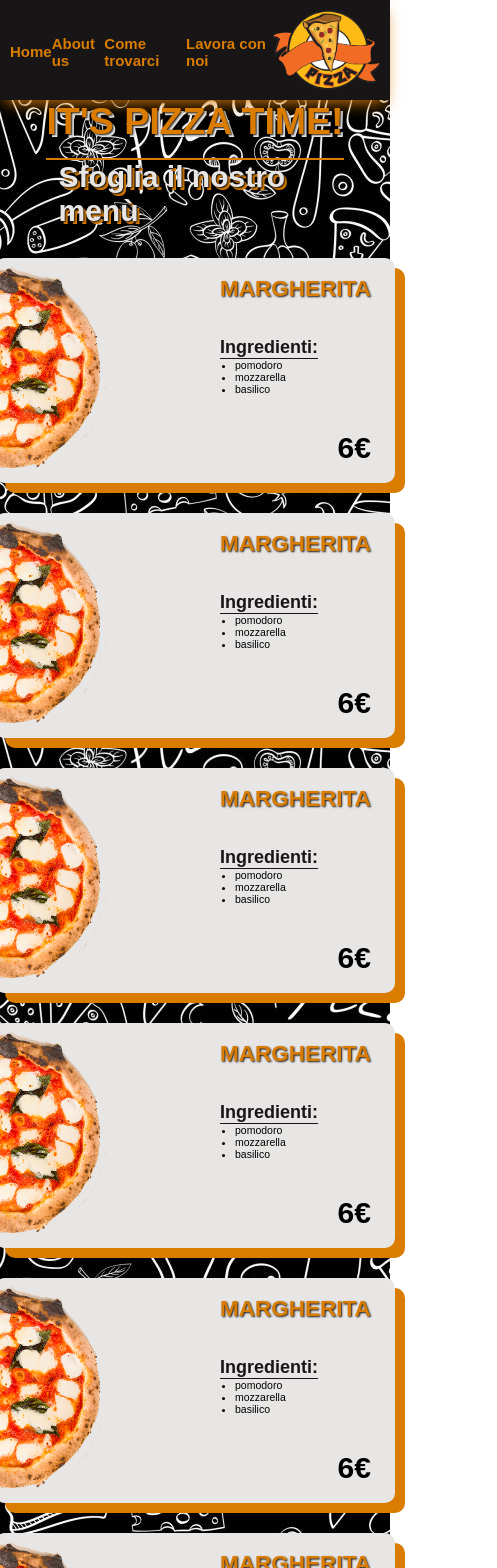
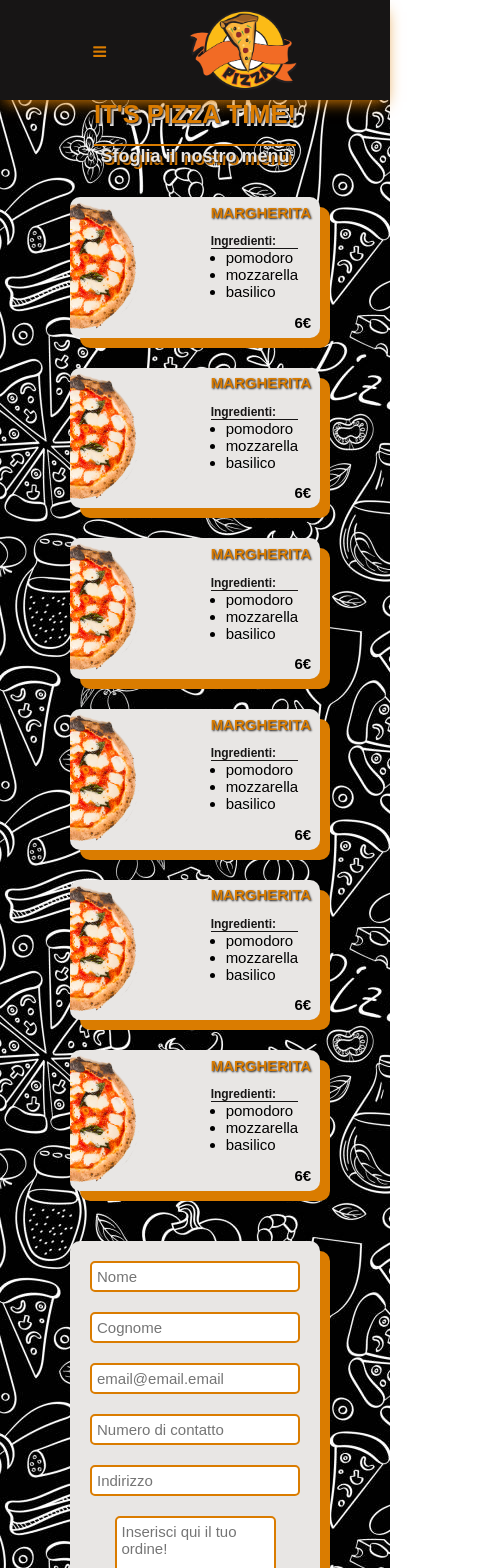
Before and after one commit to RcoRed/pizzeria, a Vue app: page / in a window 390 px wide. Shown: the top 1568 px of the page, 497 px wide, since content can reach past the window. Built offline with nearby package versions, Linux system fonts and the light colour scheme.

Commit message:
dovrebbe essere completamente responsive

```diff
--- a/src/assets/styles/components/FooterComponent.scss
+++ b/src/assets/styles/components/FooterComponent.scss
@@ -11,6 +11,11 @@ footer{
     flex-direction: row;
     justify-content: space-evenly;
     align-items: center;
+    @media screen and (max-width: 900px) {
+        flex-direction: column-reverse;
+        height: fit-content;
+        row-gap: 20px;
+    }
     img{
         height: calc($footer-height - ($footer-padding * 2));
     }
--- a/src/assets/styles/components/FormComponent.scss
+++ b/src/assets/styles/components/FormComponent.scss
@@ -10,16 +10,20 @@
     row-gap: 20px;
     padding: 20px;
     @media screen and (max-width: 900px) {
-        width: 600px;
+        width: 500px;
     }
     @media screen and (max-width: 576px) {
-        width: 400px;
+        width: 250px;
     }
     //non so perchè ma &:nth-child(){} non funziona...
     .nominative, .contact{
         display: flex;
         flex-direction: row;
         justify-content: space-evenly;
+        @media screen and (max-width: 900px) {
+            flex-direction: column;
+            row-gap: 20px;
+        }
     }
     .address{
         display: flex;
--- a/src/assets/styles/components/HeaderComponent.scss
+++ b/src/assets/styles/components/HeaderComponent.scss
@@ -1,6 +1,10 @@
 @import "/src/assets/styles/attributes.scss";
 
 header{
+    #hamburger-menu{
+        position: absolute;
+        visibility: hidden;
+    }
     z-index: 2; //perchè se no l'immagine della pizza (relative), nello scorrere va sopra l'header e non saprei in quale altro modo risolverlo
     position: fixed;
     top: 0px;
@@ -15,13 +19,24 @@ header{
         flex-direction: row;
         justify-content: space-evenly;
         align-items: center;
+        @media screen and (max-width: 768px){
+            a{
+                position: absolute;
+                visibility: hidden;
+            }
+            #a-img{
+                position: unset;
+                order: 5;
+                visibility: visible;
+            }
+            #hamburger-menu{
+                position: unset;
+                visibility: visible;
+            }
+        }
     }
     img{
         height: calc($header-height - ($header-padding * 2));
     }
-    @media screen and (max-width: 992px){
-        #a-img{
-            order: 5;
-        }
-    }
+
 }
--- a/src/assets/styles/components/PizzaCardComponent.scss
+++ b/src/assets/styles/components/PizzaCardComponent.scss
@@ -12,7 +12,7 @@
         width: 500px;
     }
     @media screen and (max-width: 576px) {
-        width: 400px;
+        width: 250px;
     }
     &:hover{
         box-shadow: 5px 5px $my-orange, inset 1px 1px 3px #000000;
@@ -36,6 +36,9 @@
             align-self: flex-end;
             font-size: 2rem;
             font-weight: bold;
+            @media screen and (max-width: 900px) {
+                font-size: 1rem;
+            }
         }
         .ingredients{
             h4{
@@ -43,9 +46,6 @@
             }
             ul{
                 padding-left: 15px;
-                li{
-                    font-size: 0.7rem;
-                }
             }
         }
     }
--- a/src/assets/styles/global.scss
+++ b/src/assets/styles/global.scss
@@ -62,21 +62,21 @@
         @media screen and (max-width: 576px) {
             h1{
                 text-shadow: 1px 1px 2px $my-black, 3px 3px 0px $my-white;
-                font-size: 2.5rem;
+                font-size: 1.7rem;
                 color: $my-orange;
             }
             h2{
                 text-shadow: 1px 1px 2px $my-black, 3px 3px 0px $my-orange;
-                font-size: 2rem;
+                font-size: 1.2rem;
                 color: $my-white;
             }
             h3{
                 text-shadow: 1px 1px 2px $my-black;
-                font-size: 1.5rem;
+                font-size: 1rem;
                 color: $my-orange;
             }
             h4{
-                font-size: 1.2rem;
+                font-size: 0.8rem;
                 color: $my-black;
             }
         }
--- a/src/components/HeaderComponent.vue
+++ b/src/components/HeaderComponent.vue
@@ -1,6 +1,7 @@
 <template>
   <header>
     <nav>
+      <a id="hamburger-menu" href="#"><i class="fa fa-bars"></i></a>
       <a href="#">Home</a>
       <a href="#">About us</a>
       <a id="a-img" href="#title"><img src="../assets/img/logo.png" alt="pizza time logo" /></a>
```
